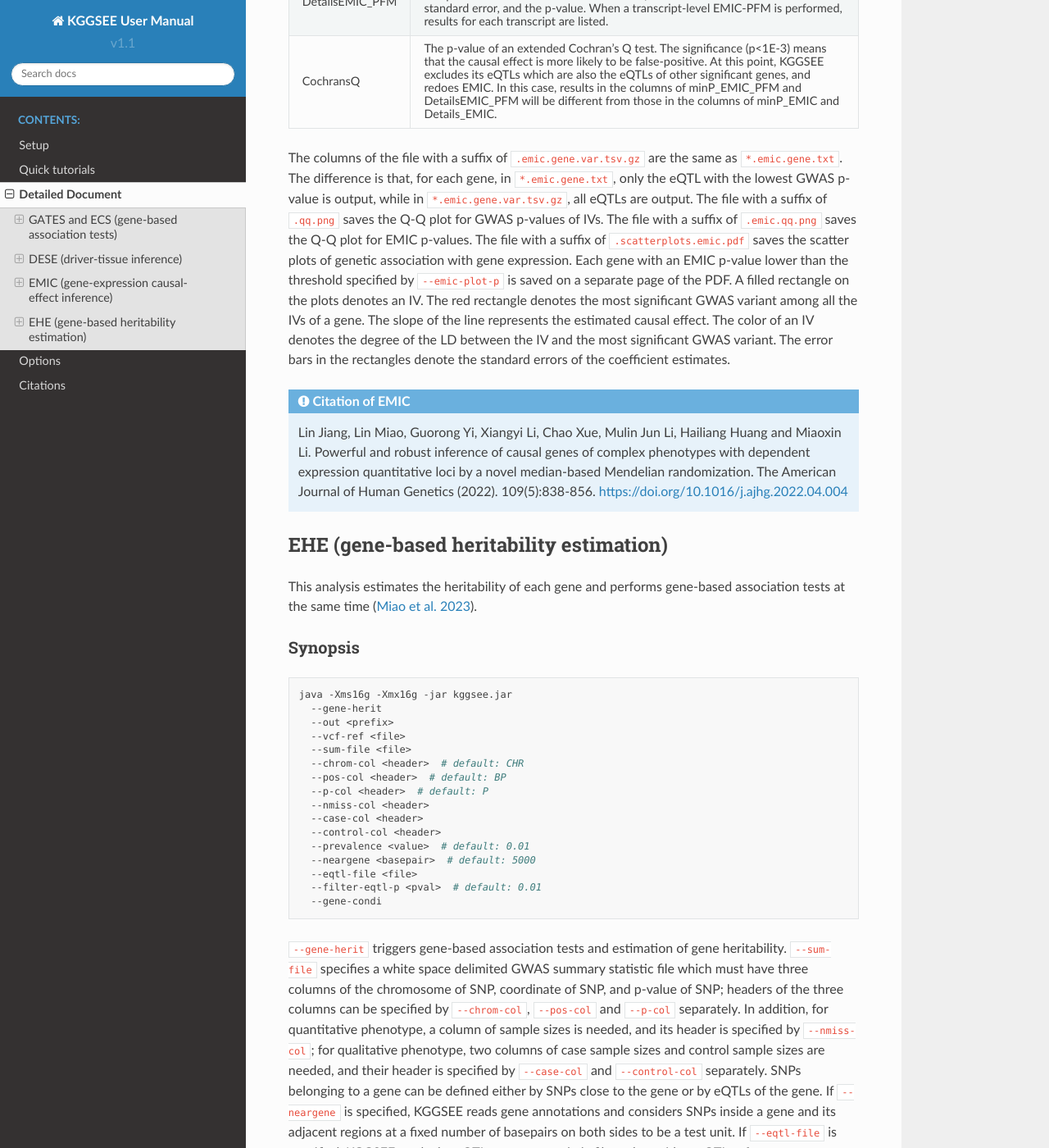
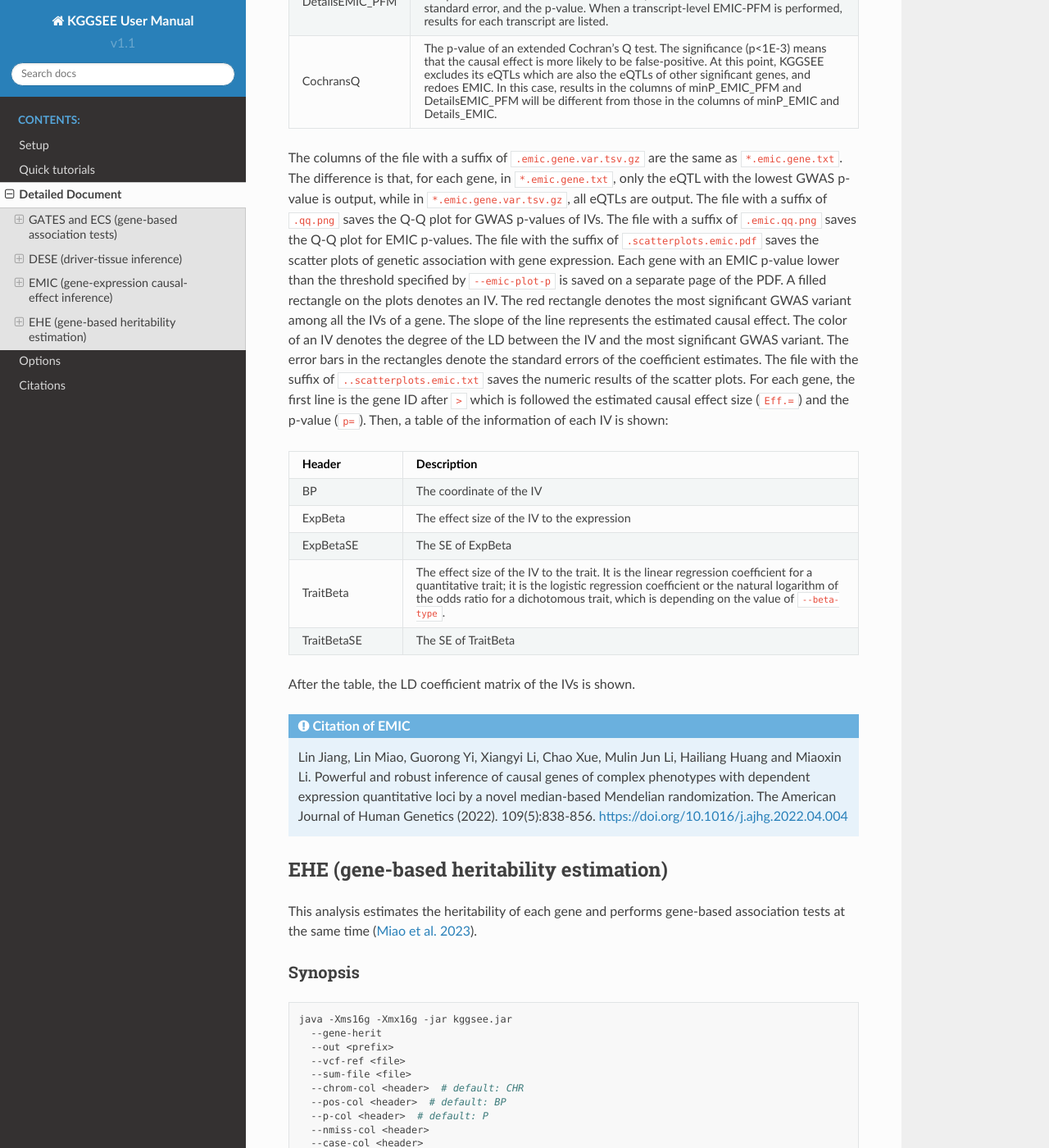
Before and after one commit to pmglab/KGGSEE, a Sphinx documentation site: the page built from doc/source/detailed_document.rst, in a window 1280 px wide and 1400 px high, scrolled down 12948 px. Shown: the whole window at 82% size. Built offline with Sphinx 7.4.7 and the Read the Docs theme 2.0.0, drawn with Linux system fonts in a browser that asks for light colours.

Commit message:
Update detailed_document.rst

```diff
--- a/doc/source/detailed_document.rst
+++ b/doc/source/detailed_document.rst
@@ -560,7 +560,30 @@
       - The p-value of an extended Cochran's Q test. The significance (p<1E-3) means that the causal effect is more likely to be false-positive. At this point, KGGSEE excludes its eQTLs which are also the eQTLs of other significant genes, and redoes EMIC. In this case, results in the columns of minP_EMIC_PFM and DetailsEMIC_PFM will be different from those in the columns of minP_EMIC and Details_EMIC.
 
 
-The columns of the file with a suffix of ``.emic.gene.var.tsv.gz`` are the same as ``*.emic.gene.txt``. The difference is that, for each gene, in ``*.emic.gene.txt``, only the eQTL with the lowest GWAS p-value is output, while in ``*.emic.gene.var.tsv.gz``, all eQTLs are output. The file with a suffix of ``.qq.png`` saves the Q-Q plot for GWAS p-values of IVs. The file with a suffix of ``.emic.qq.png`` saves the Q-Q plot for EMIC p-values. The file with a suffix of ``.scatterplots.emic.pdf`` saves the scatter plots of genetic association with gene expression. Each gene with an EMIC p-value lower than the threshold specified by ``--emic-plot-p`` is saved on a separate page of the PDF. A filled rectangle on the plots denotes an IV. The red rectangle denotes the most significant GWAS variant among all the IVs of a gene. The slope of the line represents the estimated causal effect. The color of an IV denotes the degree of the LD between the IV and the most significant GWAS variant. The error bars in the rectangles denote the standard errors of the coefficient estimates.
+The columns of the file with a suffix of ``.emic.gene.var.tsv.gz`` are the same as ``*.emic.gene.txt``. The difference is that, for each gene, in ``*.emic.gene.txt``, only the eQTL with the lowest GWAS p-value is output, while in ``*.emic.gene.var.tsv.gz``, all eQTLs are output. The file with a suffix of ``.qq.png`` saves the Q-Q plot for GWAS p-values of IVs. The file with a suffix of ``.emic.qq.png`` saves the Q-Q plot for EMIC p-values. The file with the suffix of ``.scatterplots.emic.pdf`` saves the scatter plots of genetic association with gene expression. Each gene with an EMIC p-value lower than the threshold specified by ``--emic-plot-p`` is saved on a separate page of the PDF. A filled rectangle on the plots denotes an IV. The red rectangle denotes the most significant GWAS variant among all the IVs of a gene. The slope of the line represents the estimated causal effect. The color of an IV denotes the degree of the LD between the IV and the most significant GWAS variant. The error bars in the rectangles denote the standard errors of the coefficient estimates. The file with the suffix of ``..scatterplots.emic.txt`` saves the numeric results of the scatter plots. For each gene, the first line is the gene ID after ``>`` which is followed the estimated causal effect size (``Eff.=``) and the p-value (``p=``). Then, a table of the information of each IV is shown:
+
+
+.. list-table::
+    :widths: 1 4
+    :header-rows: 1
+    :class: tight-table
+
+    * - Header
+      - Description
+    * - BP
+      - The coordinate of the IV
+    * - ExpBeta
+      - The effect size of the IV to the expression
+    * - ExpBetaSE
+      - The SE of ExpBeta
+    * - TraitBeta
+      - The effect size of the IV to the trait. It is the linear regression coefficient for a quantitative trait; it is the logistic regression coefficient or the natural logarithm of the odds ratio for a dichotomous trait, which is depending on the value of ``--beta-type``.
+    * - TraitBetaSE
+      - The SE of TraitBeta
+
+
+After the table, the LD coefficient matrix of the IVs is shown.
+
 
 
 .. admonition:: Citation of EMIC
```
